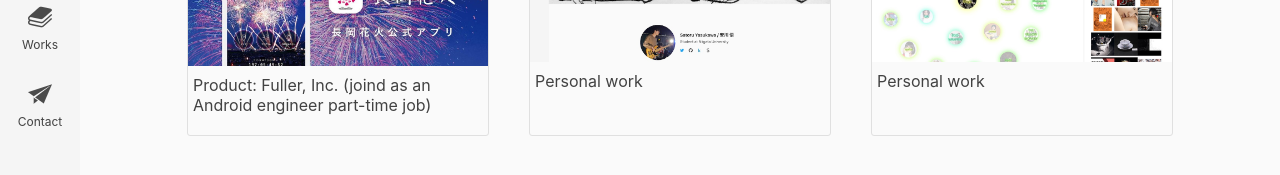
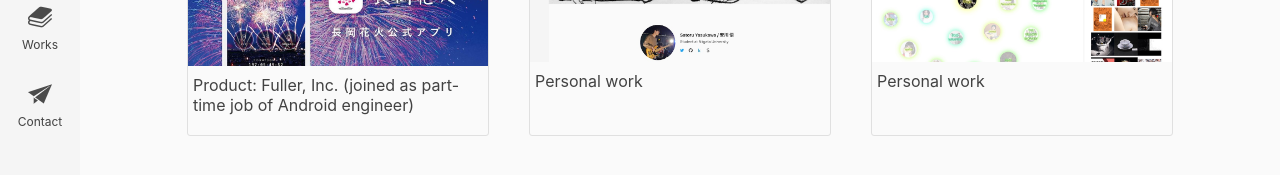
Before and after one commit to saccho/saccho.github.io, a React app: page /works in a window 1280 px wide. Shown: the part 201-376 px from the top of the page. Built offline with nearby package versions, Linux system fonts and the light colour scheme.

Commit message:
[fix] バイトとして参加の説明を修正

```diff
--- a/src/app/data/values/works.ts
+++ b/src/app/data/values/works.ts
@@ -12,7 +12,7 @@ const works = [
     title: '長岡花火 公式アプリ',
     imgPath: nagaoka,
     url: 'https://play.google.com/store/apps/details?id=io.joren.nagaokamatsuri',
-    description: 'Product: Fuller, Inc. (joind as an Android engineer part-time job)',
+    description: 'Product: Fuller, Inc. (joined as part-time job of Android engineer)',
     languages: [languages.kotlin],
   },
   {
```
